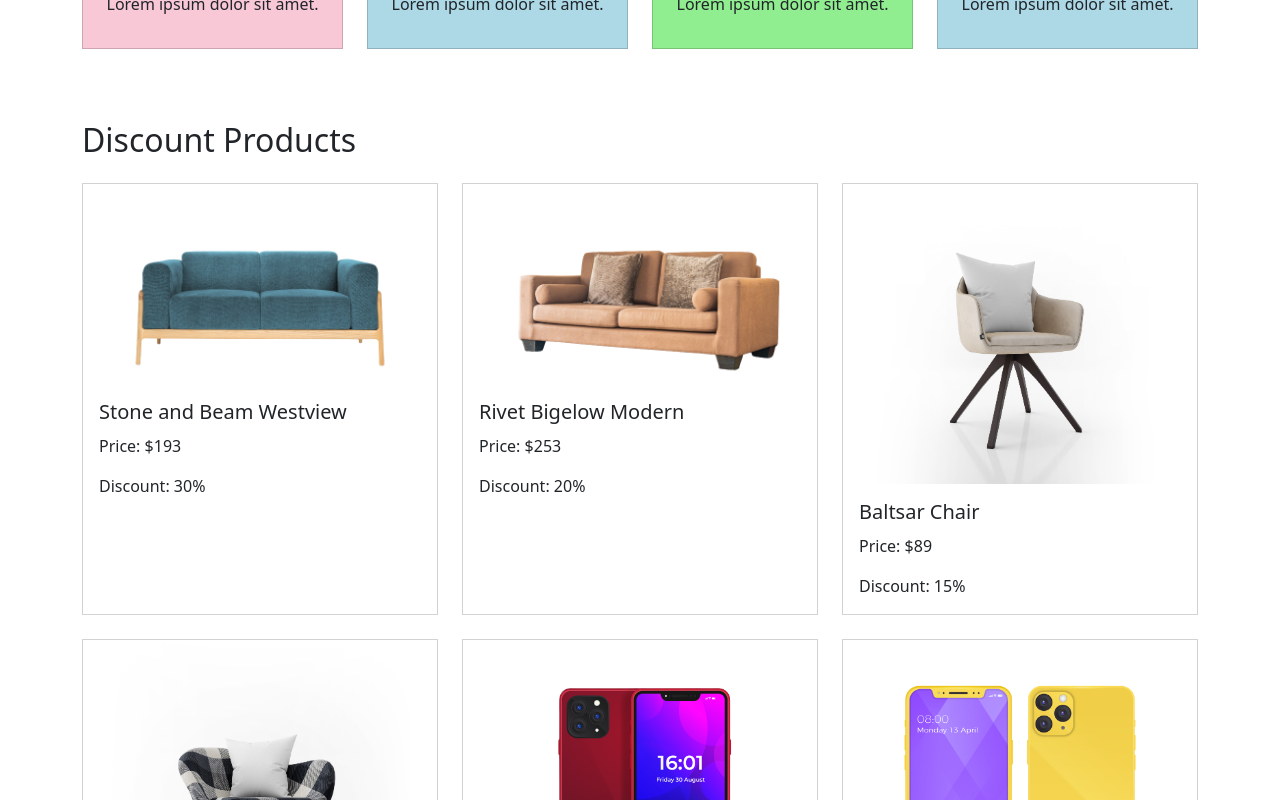
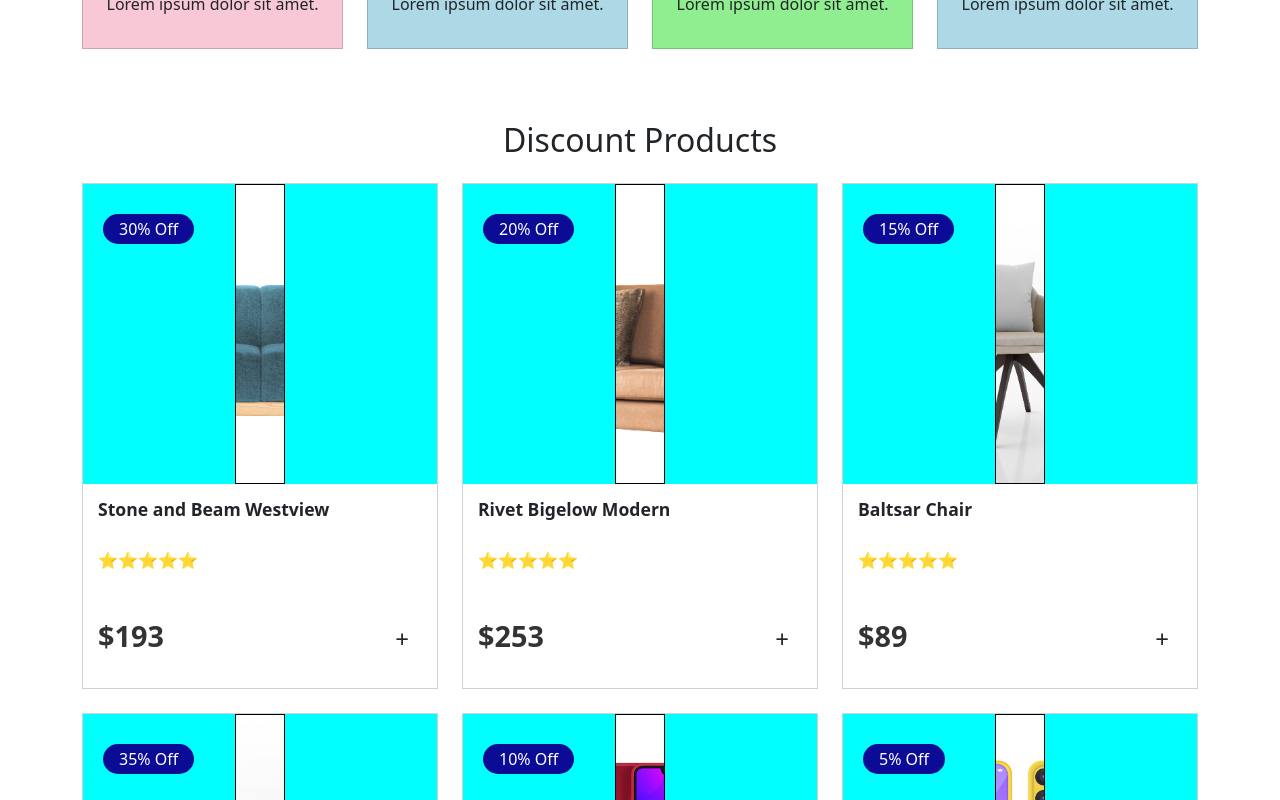
Before and after one commit to anand-103/Mart-E-com, a React (Vite) app: page / in a window 1280 px wide. Shown: the part 980-1780 px from the top of the page. Built offline with nearby package versions, Linux system fonts and the light colour scheme.

Commit message:
product css added

```diff
--- a/src/components/HomeProducts.jsx
+++ b/src/components/HomeProducts.jsx
@@ -1,23 +1,33 @@
 import React from "react";
 import { discoutProducts } from "./products";
 import "bootstrap/dist/css/bootstrap.min.css";
-import './product.css'
+import "./product.css";
 
 const DiscountProducts = () => {
-  const discountItems = discoutProducts.filter(product => product.discount > 0);
+  const discountItems = discoutProducts.filter((product) => product.discount > 0);
 
   return (
     <div className="container">
-      <h2 className="my-4">Discount Products</h2>
+      <h2 className="my-4 text-center">Discount Products</h2>
       <div className="row">
         {discountItems.map((product) => (
-          <div key={product.id} className="col-md-4 mb-4 d-flex">
-            <div className="card h-100 w-100">
-              <img src={product.imgUrl} className="card-img-top" alt={product.productName} id="disImg" />
-              <div className="card-body">
+          <div key={product.id} className="col-md-4 col-sm-6 col-12 mb-4">
+            <div className="card h-100 d-flex flex-column">
+              <div className="img-container">
+                <img
+                  src={product.imgUrl}
+                  className="product-img"
+                  alt={product.productName}
+                />
+              </div>
+              <p className="card-text1 px-3 discount">{product.discount}% Off</p>
+              <div className="card-body d-flex flex-column">
                 <h5 className="card-title">{product.productName}</h5>
-                <p className="card-text">Price: ${product.price}</p>
-                <p className="card-text">Discount: {product.discount}%</p>
+                <p className="star pt-2 pb-3">⭐⭐⭐⭐⭐</p>
+                <div className="price d-flex justify-content-between align-items-center">
+                  <p className="card-text price">${product.price}</p>
+                  <button className="btn rounded-circle">+</button>
+                </div>
               </div>
             </div>
           </div>
--- a/src/components/product.css
+++ b/src/components/product.css
@@ -1,3 +1,83 @@
-.card #disImg{
-    width: 300px;
+/* Ensure all cards have the same height */
+.card {
+    height: 100%;
+    display: flex;
+    flex-direction: column;
 }
+
+/* Wrapping div for the image */
+.img-container {
+    width: 100%;
+    /* Ensure the container takes full width */
+    height: 300px;
+    /* Set the height you want */
+    /* overflow: hidden; */
+    /* Prevent image overflow */
+    display: flex;
+    justify-content: center;
+    align-items: center;
+    background-color: aqua;
+}
+
+/* Make the image fill the container without cropping */
+.product-img {
+    object-fit: cover;
+    width: 100%;
+    height: 100%;
+    border: 1px solid black;
+}
+
+/* Discount badge styling */
+.card-text1 {
+    position: absolute;
+    top: 20px;
+    left: 20px;
+    background-color: rgb(11, 11, 150);
+    color: white;
+    border-radius: 20px;
+    padding: 3px;
+}
+
+/* Ensure card content stretches to fit */
+.card-body {
+    padding: 15px;
+    display: flex;
+    flex-direction: column;
+    justify-content: space-between;
+    flex-grow: 1;
+}
+
+.card-title {
+    font-size: 1.1rem;
+    font-weight: bold;
+    margin-bottom: 10px;
+}
+
+.card-text.price {
+    font-size: 1.8rem;
+    font-weight: bold;
+    color: #333;
+}
+
+.price .btn {
+    font-size: 1.5rem;
+}
+
+.price .btn:hover {
+    background-color: rgb(99, 99, 219);
+}
+
+/* Ensure responsiveness */
+@media (max-width: 767px) {
+    .img-container {
+        height: 200px;
+        /* Adjust image height on medium screens */
+    }
+}
+
+@media (max-width: 480px) {
+    .img-container {
+        height: 150px;
+        /* Adjust image height on small screens */
+    }
+}
```
